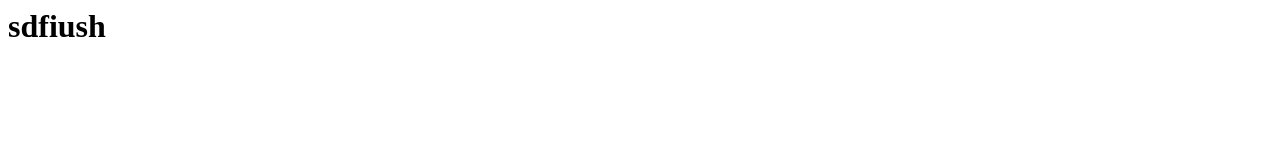
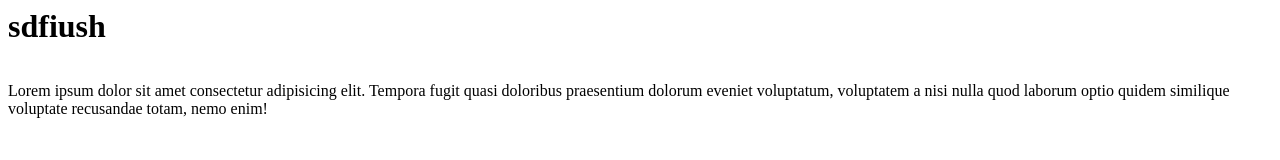
Before and after one commit to Gourav-99/git_learn, a plain HTML site: page index.html in a window 1280 px wide. Drawn offline with Linux system fonts and the light colour scheme.

Commit message:
commit-2

```diff
--- a/index.html
+++ b/index.html
@@ -5,6 +5,10 @@
 <body>
     <h1>sdfiush</h1>
     <img src="image.jpg" alt="">
+    <!-- third version -->
+    <p>Lorem ipsum dolor sit amet consectetur adipisicing elit. Tempora fugit quasi doloribus praesentium dolorum
+        eveniet voluptatum, voluptatem a nisi nulla quod laborum optio quidem similique voluptate recusandae totam, nemo
+        enim!</p>
 </body>
 
 </html>
```
